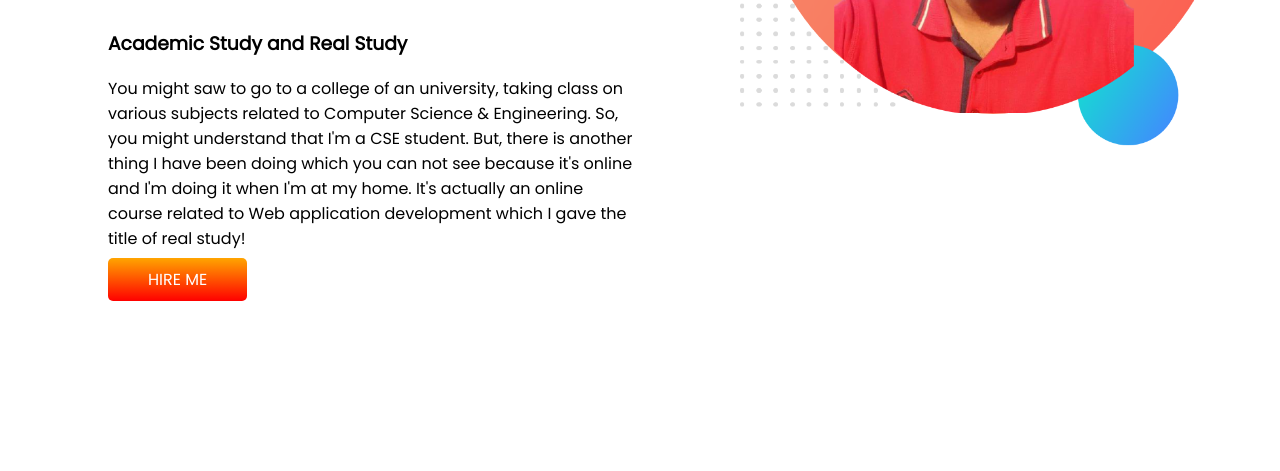
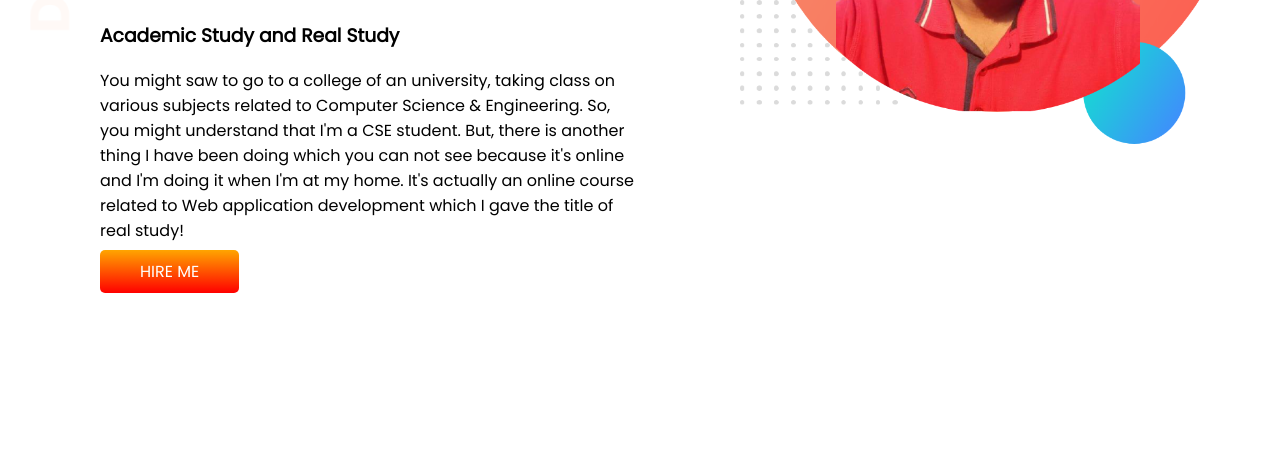
Before and after one commit to shawon-MG/developer-portfolio-noob, a plain HTML site: page index.html in a window 1280 px wide. Shown: the part 329-800 px from the top of the page. Drawn offline with Linux system fonts and the light colour scheme.

Commit message:
first-section-finalized

```diff
--- a/index.html
+++ b/index.html
@@ -11,7 +11,7 @@
     <link rel="stylesheet" href="style.css">
 </head>
 <body>
-    <section>
+    <section class="top-section">
         <div class="half-width">
             <h1>Welcome To</h1>
             <h1><span class="name" >Shawon Mondal's</span> World</h1>
--- a/style.css
+++ b/style.css
@@ -1,5 +1,6 @@
 body {
   font-family: "Poppins", sans-serif;
+  margin: 0;
 }
 h1 {
   font-size: 50px;
@@ -24,3 +25,7 @@ section {
   padding: 10px 40px;
   border-radius: 5px;
 }
+.top-section {
+  background-image: url(images/top-banner.png);
+  background-repeat: no-repeat;
+}
```
